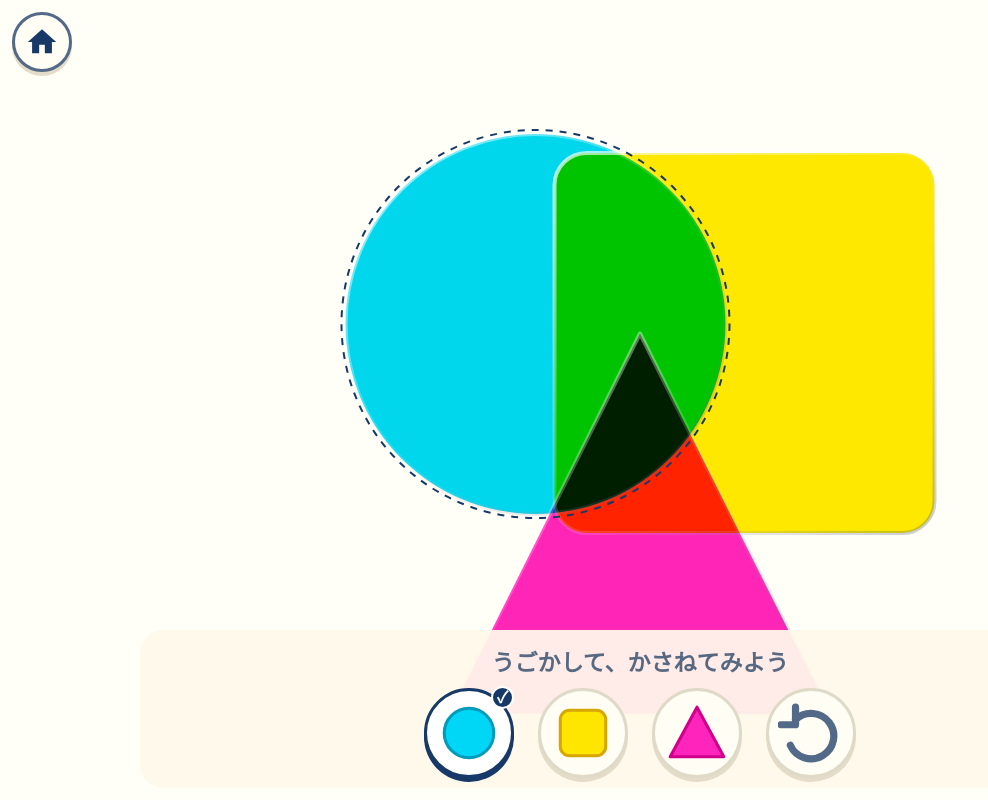
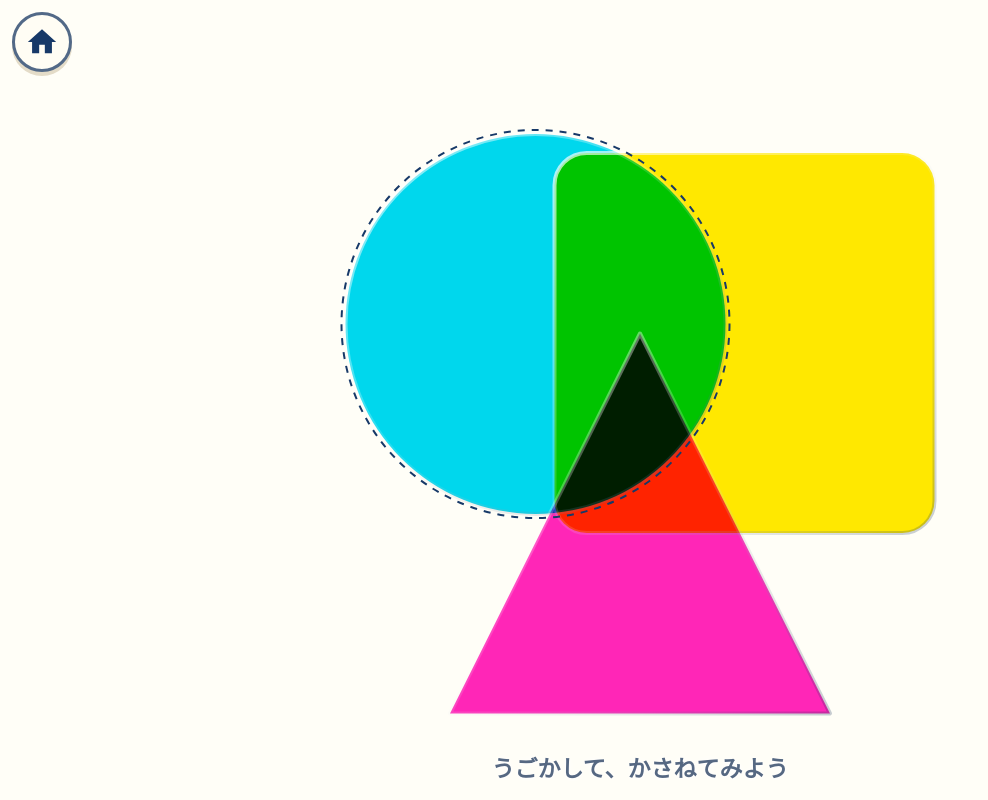
Before and after one commit to anipopina/OmochaBox, a website built with Vite: page src/kasanete-iroglass/index.html in a window 1280 px wide. Shown: the whole page, without its empty margins (0-988 px from the left). Built offline with nearby package versions, Linux system fonts and the light colour scheme.

Commit message:
いろガラスをちょっと改善

```diff
--- a/src/kasanete-iroglass/app.ts
+++ b/src/kasanete-iroglass/app.ts
@@ -5,9 +5,6 @@ const canvas = requireElement('#glass', HTMLCanvasElement);
 const ctx = canvas.getContext('2d')!;
 const board = requireElement('#lightbox', HTMLDivElement);
 const status = requireElement('#status', HTMLParagraphElement);
-const choices = [
-  ...document.querySelectorAll<HTMLButtonElement>('[data-shape]'),
-];
 const colors = ['#00d8f5', '#ffe900', '#ff26bd'];
 const names = ['まる', 'しかく', 'さんかく'];
 let positions = [
@@ -99,9 +96,6 @@ function draw() {
 function select(i: number) {
   selected = i;
   order = order.filter((value) => value !== i).concat(i);
-  choices.forEach((button, n) =>
-    button.setAttribute('aria-pressed', String(n === i)),
-  );
   status.textContent = `${names[i]}を えらんだよ`;
   draw();
 }
@@ -167,14 +161,13 @@ for (const name of ['pointerup', 'pointercancel', 'lostpointercapture']) {
     if ((event as PointerEvent).pointerId === drag?.id) stop();
   });
 }
-choices.forEach((button, i) =>
-  button.addEventListener('click', () => {
+canvas.addEventListener('keydown', (event) => {
+  if (['1', '2', '3'].includes(event.key)) {
+    event.preventDefault();
     stop();
-    select(i);
-  }),
-);
-requireElement('#reset', HTMLButtonElement).addEventListener('click', reset);
-canvas.addEventListener('keydown', (event) => {
+    select(Number(event.key) - 1);
+    return;
+  }
   const delta: Record<string, [number, number]> = {
     ArrowLeft: [-1, 0],
     ArrowRight: [1, 0],
--- a/src/kasanete-iroglass/index.html
+++ b/src/kasanete-iroglass/index.html
@@ -54,72 +54,11 @@
           id="glass"
           tabindex="0"
           role="application"
-          aria-label="いろガラスの光台。色板を指で動かせます。下の形ボタンで選び、矢印キーで動かせます。"
+          aria-label="いろガラスの光台。色板を指で動かせます。1〜3キーで板を選び、矢印キーで動かせます。"
           aria-describedby="hint"
         ></canvas>
       </div>
-      <aside>
-        <p id="hint">うごかして、<br class="wide-break" />かさねてみよう</p>
-        <div class="tools" aria-label="いろガラスをえらぶ">
-          <button data-shape="0" aria-label="まるをえらぶ" aria-pressed="true">
-            <svg viewBox="0 0 64 64" aria-hidden="true">
-              <circle
-                cx="32"
-                cy="32"
-                r="24"
-                fill="#00d6f6"
-                stroke="#009abb"
-                stroke-width="3"
-              /></svg
-            ><span class="check" aria-hidden="true">✓</span>
-          </button>
-          <button
-            data-shape="1"
-            aria-label="しかくをえらぶ"
-            aria-pressed="false"
-          >
-            <svg viewBox="0 0 64 64" aria-hidden="true">
-              <rect
-                x="10"
-                y="10"
-                width="44"
-                height="44"
-                rx="9"
-                fill="#ffe600"
-                stroke="#d6a700"
-                stroke-width="3"
-              /></svg
-            ><span class="check" aria-hidden="true">✓</span>
-          </button>
-          <button
-            data-shape="2"
-            aria-label="さんかくをえらぶ"
-            aria-pressed="false"
-          >
-            <svg viewBox="0 0 64 64" aria-hidden="true">
-              <path
-                d="M32 7 58 55H6Z"
-                stroke-linejoin="round"
-                fill="#ff24bc"
-                stroke="#d1008c"
-                stroke-width="3"
-              /></svg
-            ><span class="check" aria-hidden="true">✓</span>
-          </button>
-          <button id="reset" aria-label="はじめのならびにもどす">
-            <svg viewBox="0 0 64 64" aria-hidden="true">
-              <path
-                d="M17 19a22 22 0 1 1-5 25M17 7v17H3"
-                fill="none"
-                stroke="currentColor"
-                stroke-width="7"
-                stroke-linecap="round"
-                stroke-linejoin="round"
-              />
-            </svg>
-          </button>
-        </div>
-      </aside>
+      <p id="hint">うごかして、かさねてみよう</p>
       <p id="status" class="sr-only" role="status"></p>
     </main>
     <script type="module" src="app.ts"></script>
--- a/src/kasanete-iroglass/style.css
+++ b/src/kasanete-iroglass/style.css
@@ -10,117 +10,49 @@
 }
 body {
   margin: 0;
-  height: 100svh;
-  min-height: 300px;
-  display: flex;
-  flex-direction: column;
-  padding: env(safe-area-inset-top) env(safe-area-inset-right)
-    env(safe-area-inset-bottom) env(safe-area-inset-left);
+  height: 100dvh;
+  overflow: hidden;
   overscroll-behavior: none;
 }
-
 main {
-  flex: 1;
-  min-height: 0;
-  display: grid;
-  grid-template-rows: minmax(0, 1fr) auto;
-  gap: 10px;
-  padding: 4px 18px 16px;
-  width: 100%;
-  max-width: 1100px;
-  margin: auto;
+  position: fixed;
+  inset: 0;
 }
 #lightbox {
-  position: relative;
-  min-width: 0;
-  min-height: 0;
-  border: 2px solid #e8dfc5;
-  border-radius: 30px;
-  background: radial-gradient(ellipse, #fff 25%, #fffef4 80%);
-  box-shadow:
-    inset 0 0 28px #f3e9c9,
-    0 6px 0 #ece4d0;
+  position: absolute;
+  inset: 0;
   overflow: hidden;
+  background: #fffef7;
 }
 canvas {
   display: block;
   width: 100%;
   height: 100%;
   touch-action: none;
-  border-radius: 28px;
   cursor: grab;
 }
 canvas[data-dragging='true'] {
   cursor: grabbing;
 }
-aside {
-  display: flex;
-  flex-direction: column;
-  align-items: center;
-  gap: 10px;
-}
 #hint {
+  position: absolute;
+  bottom: max(16px, env(safe-area-inset-bottom));
+  left: max(12px, env(safe-area-inset-left));
+  right: max(12px, env(safe-area-inset-right));
+  margin: 0;
+  text-align: center;
   font-size: clamp(16px, 2.4vw, 23px);
   font-weight: 800;
-  margin: 4px 0 0;
-  text-align: center;
   color: #566882;
+  text-shadow:
+    0 1px 3px #fff,
+    0 0 6px #fff;
+  pointer-events: none;
+  user-select: none;
 }
-.wide-break {
-  display: none;
-}
-.tools {
-  display: flex;
-  gap: clamp(8px, 2.5vw, 24px);
-  justify-content: center;
-}
-button {
-  position: relative;
-  border: 3px solid #dfd9c8;
-  border-radius: 50%;
-  width: clamp(60px, 16vw, 90px);
-  height: clamp(60px, 16vw, 90px);
-  padding: 9px;
-  background: #fffdf4;
-  color: #526987;
-  box-shadow: 0 4px 0 #e4dcc8;
-  touch-action: manipulation;
-  cursor: pointer;
-}
-button svg {
-  width: 100%;
-  height: 100%;
-  display: block;
-}
-button[aria-pressed='true'] {
-  border-color: #173968;
-  background: #fff;
-  box-shadow: 0 4px 0 #173968;
-}
-.check {
-  display: none;
-  position: absolute;
-  right: -3px;
-  top: -5px;
-  background: #173968;
-  color: #fff;
-  border: 2px solid #fff;
-  border-radius: 50%;
-  width: 23px;
-  height: 23px;
-  font-size: 16px;
-  font-weight: 900;
-  line-height: 19px;
-}
-button[aria-pressed='true'] .check {
-  display: block;
-}
-button:active {
-  transform: translateY(3px);
-}
-:focus-visible {
+canvas:focus-visible {
   outline: 4px solid #7147c5;
-  outline-offset: 3px;
+  outline-offset: -4px;
 }
 .sr-only {
   position: absolute;
@@ -133,90 +65,6 @@ button:active {
   white-space: nowrap;
   border: 0;
 }
-@media (max-width: 360px) {
-  main {
-    padding: 4px 10px 12px;
-  }
-}
-@media (orientation: landscape) and (max-height: 600px) {
-  main {
-    grid-template-columns: minmax(0, 1fr) 150px;
-    grid-template-rows: minmax(0, 1fr);
-    padding: 0 14px 12px;
-    gap: 14px;
-  }
-  aside {
-    justify-content: center;
-    gap: 10px;
-  }
-  #hint {
-    font-size: 15px;
-  }
-  .wide-break {
-    display: block;
-  }
-  .tools {
-    display: grid;
-    grid-template-columns: repeat(2, 60px);
-    gap: 12px;
-  }
-  button {
-    width: 60px;
-    height: 60px;
-    padding: 7px;
-  }
-}
-@media (prefers-reduced-motion: reduce) {
-  button:active {
-    transform: none;
-  }
-}
-
-body {
-  padding: 0;
-  min-height: 0;
-  height: 100dvh;
-  overflow: hidden;
-}
-main {
-  position: fixed;
-  inset: 0;
-  display: block;
-  max-width: none;
-  margin: 0;
-  padding: 0;
-}
-#lightbox {
-  position: absolute;
-  inset: 0;
-  border: 0;
-  border-radius: 0;
-  box-shadow: none;
-}
-canvas {
-  border-radius: 0;
-}
-
-aside {
-  position: absolute;
-  z-index: 2;
-  bottom: max(12px, env(safe-area-inset-bottom));
-  left: max(12px, env(safe-area-inset-left));
-  right: max(12px, env(safe-area-inset-right));
-  width: auto;
-  max-width: 1000px;
-  margin: auto;
-  padding: 10px;
-  border-radius: 24px;
-  background: #fff9ebee;
-}
-@media (max-height: 500px) and (min-width: 480px) {
-  aside {
-    left: auto;
-    width: 264px;
-    max-height: calc(100dvh - 24px);
-  }
-}
 
 [data-home-button] {
   --home-button-background: #fffdf4;
```
Also changed, not shown: tests/glass.mjs (+37 -10 lines), src/kasanete-iroglass/README.md.
